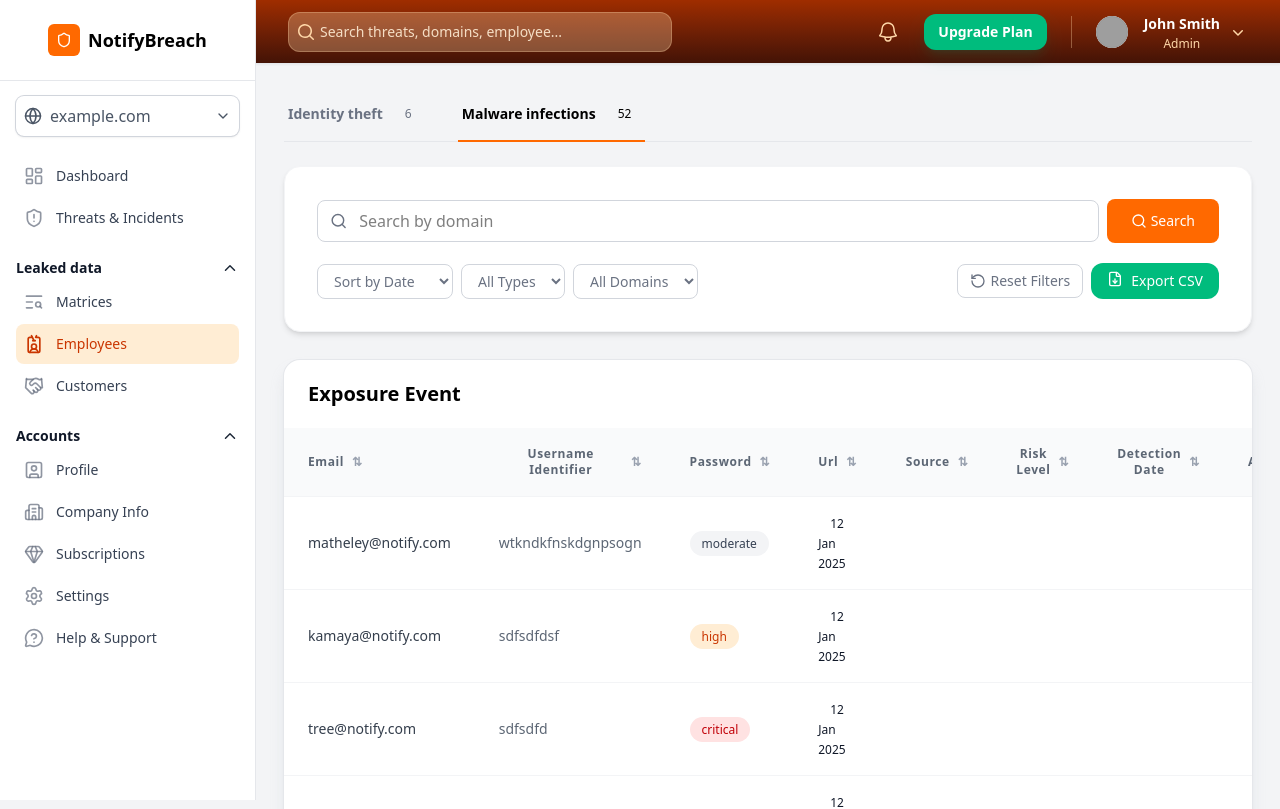
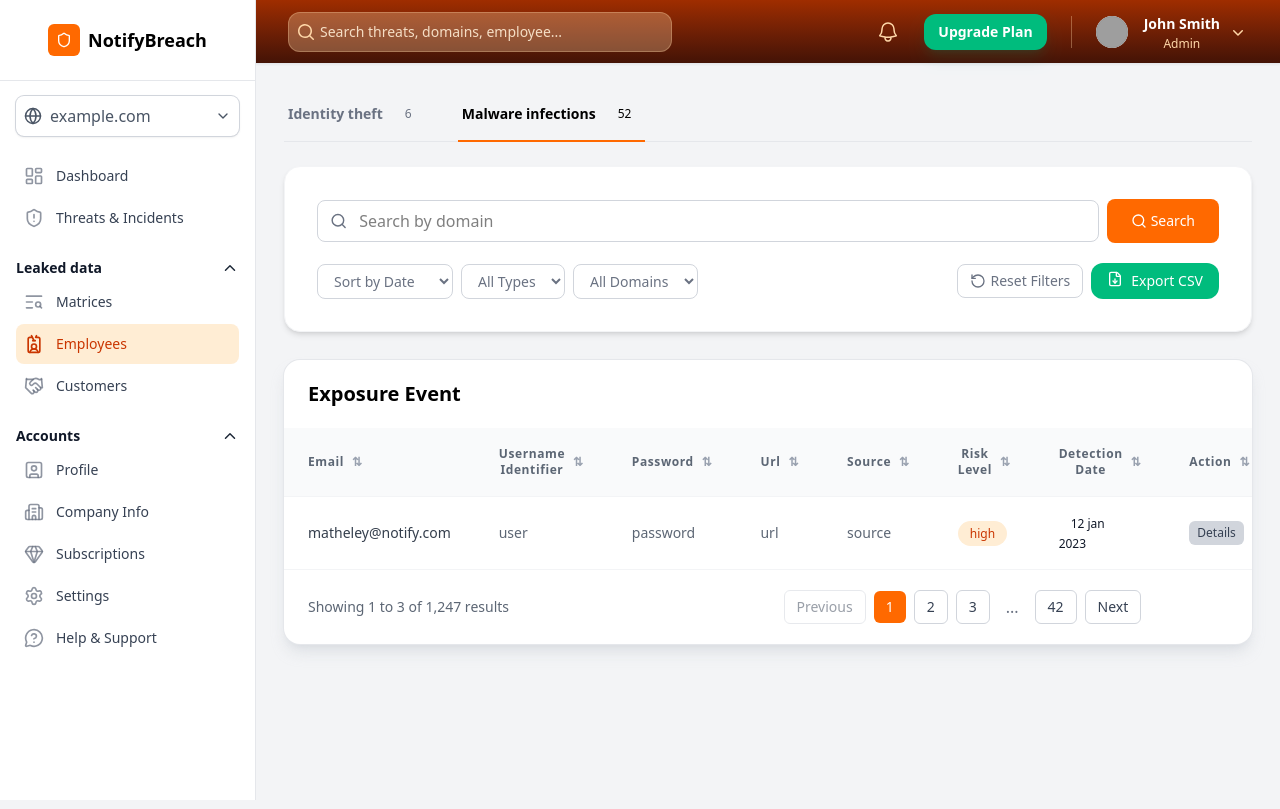
Before and after one commit to Kumarsj420/notify_dashboard, a Next.js app: page /employees in a window 1280 px wide. Shown: the top 809 px of the page. Built offline with nearby package versions, Linux system fonts and the light colour scheme; grey boxes are pictures that could not be loaded.

Commit message:
table colums updated

```diff
--- a/app/employees/domain.tsx
+++ b/app/employees/domain.tsx
@@ -17,41 +17,29 @@
 } from '../components/Table';
 interface ExposureEvent {
   id: string;
-  asset: string;
-  malwareIdentifier: string;
+  email: string;
+  user: string;
+  password: string;
+  url: string;
+  source: string;
   riskLevel: string;
   detectionDate: string;
+  action: string;
 }
 
 const mockData: ExposureEvent[] = [
   {
     id: '1',
-    asset: 'matheley@notify.com',
-    malwareIdentifier: 'wtkndkfnskdgnpsogn',
-    riskLevel: 'moderate',
-    detectionDate: '12 Jan 2025',
+    email: 'matheley@notify.com',
+    user: 'user',
+    password: 'password',
+    url: 'url',
+    source: 'source',
+    riskLevel: 'high',
+    detectionDate: '12 jan 2023',
+    action: 'actions',
   },
-  {
-    id: '1',
-    asset: 'kamaya@notify.com',
-    malwareIdentifier: 'sdfsdfdsf',
-    riskLevel: 'high',
-    detectionDate: '12 Jan 2025',
-  },
-  {
-    id: '1',
-    asset: 'tree@notify.com',
-    malwareIdentifier: 'sdfsdfd',
-    riskLevel: 'critical',
-    detectionDate: '12 Jan 2025',
-  },
-  {
-    id: '1',
-    asset: 'elaonbhai@x.com',
-    malwareIdentifier: 'sdfsdfsdfgsdg',
-    riskLevel: 'low',
-    detectionDate: '12 Jan 2025',
-  },
+
 ];
 
 const domainTabs: Tab[] = [
@@ -103,13 +91,17 @@
                   <TableRow key={event.id}>
                     <TableCell>
                       <div className="flex items-center gap-2 text-sc-800/90 font-medium">
-                        {event.asset}
+                        {event.email}
                       </div>
                     </TableCell>
 
-                    <TableCell className='text-sc-600/90'>{event.malwareIdentifier}</TableCell>
+                    <TableCell className='text-sc-600/90'>{event.user}</TableCell>
+                    <TableCell className='text-sc-600/90'>{event.password}</TableCell>
+                    <TableCell className='text-sc-600/90'><a href='{event.url}' target='_blank'>{event.url}</a></TableCell>
+                    <TableCell className='text-sc-600/90'>{event.source}</TableCell>
 
-                    <TableCell>
+
+              <TableCell>
 
                       <span
                         className={`px-3 py-1 rounded-full text-xs font-medium ${getRiskLevelColor(
@@ -122,11 +114,16 @@
               </TableCell>
 
 
+
               <TableCell>
                 <span className={`px-3 py-1 rounded-full text-xs font-medium`}>
                     {event.detectionDate}
                 </span>
               </TableCell>
+              <TableCell className='text-sc-600/90'>
+                        <button className='bg-sc-300 text-sc-700 px-2 py-1 rounded-md text-xs cursor-pointer'>Details</button>
+              </TableCell>
+
               </TableRow>
                 ))}
               </TableBody>
```
